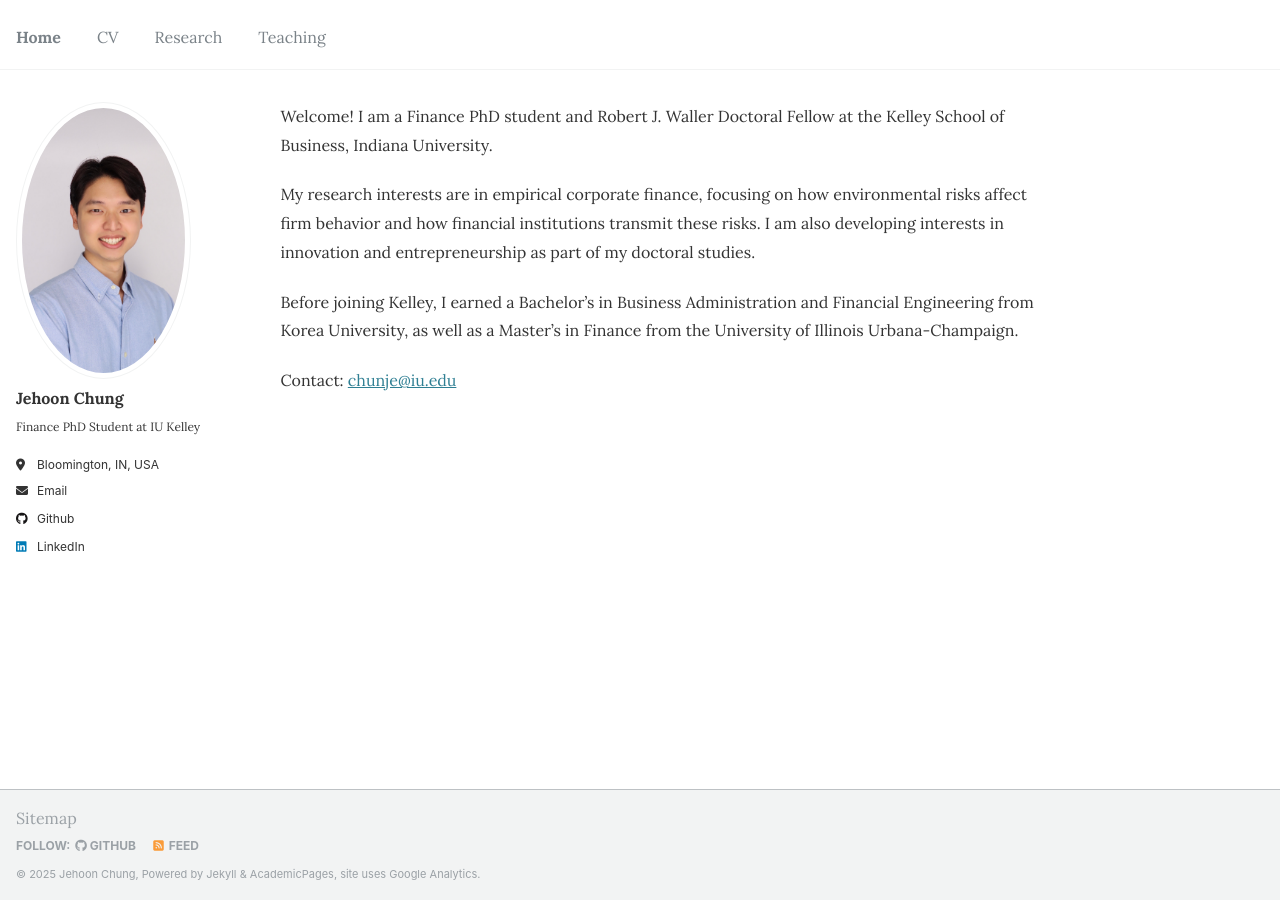
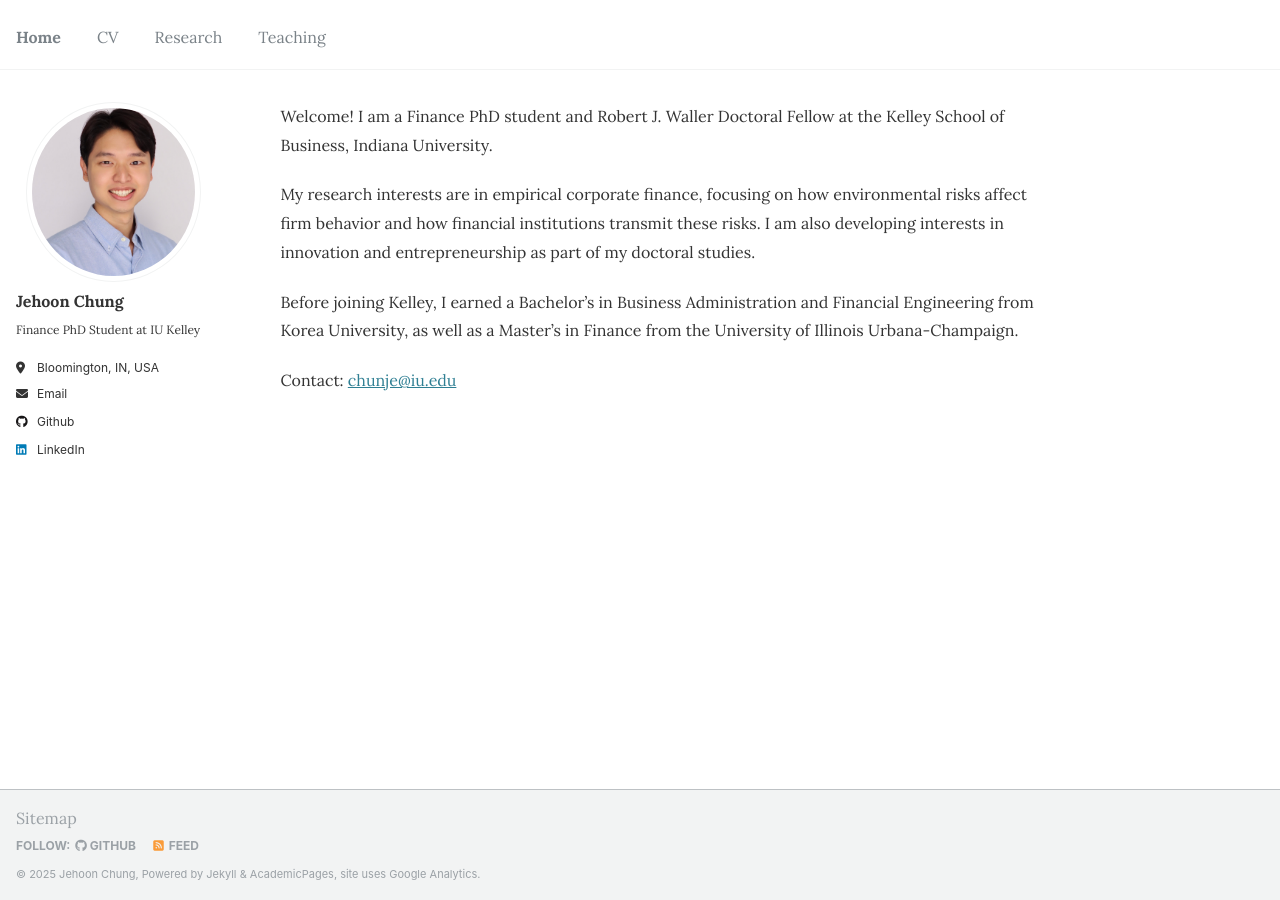
Before and after one commit to JehoonChung/jehoonchung.github.io, a Jekyll site: the page built from _pages/about.md, in a window 1280 px wide. Built offline with Jekyll 4.4.1, drawn with Linux system fonts in a browser that asks for light colours.

Commit message:
Update _custom.scss

```diff
--- a/_sass/_custom.scss
+++ b/_sass/_custom.scss
@@ -118,3 +118,16 @@
     max-width: 100% !important;
   }
 }
+
+/* Ensure all profile avatars are perfectly circular */
+.author__avatar,
+.author__avatar img {
+  width: 180px !important;        /* set same width */
+  height: 180px !important;       /* set same height */
+  aspect-ratio: 1 / 1 !important; /* enforces square shape across browsers */
+  border-radius: 50% !important;  /* makes it round */
+  object-fit: cover !important;   /* prevents distortion */
+  display: block !important;
+  margin: 0 auto !important;
+  float: none !important;
+}
```
